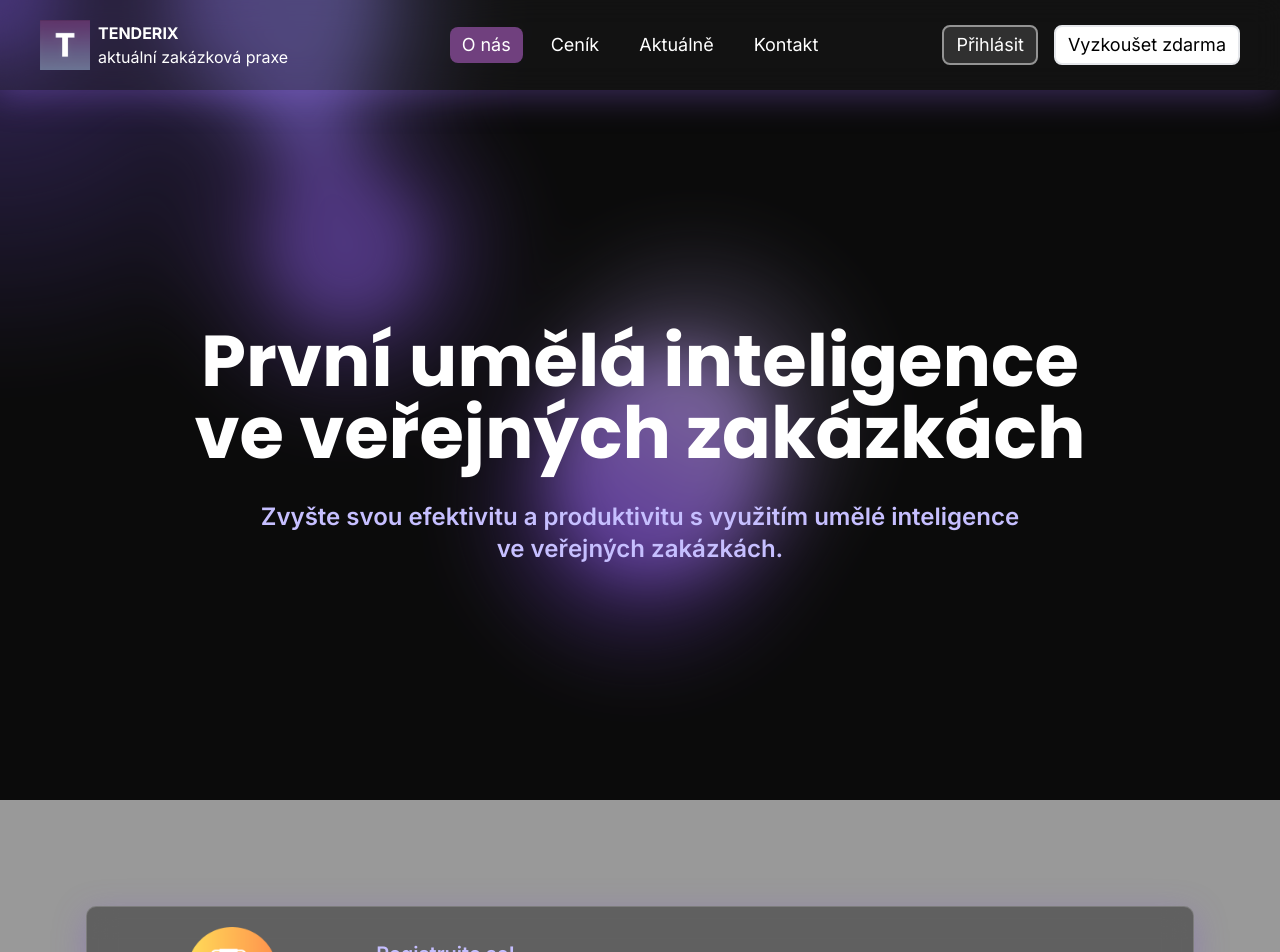
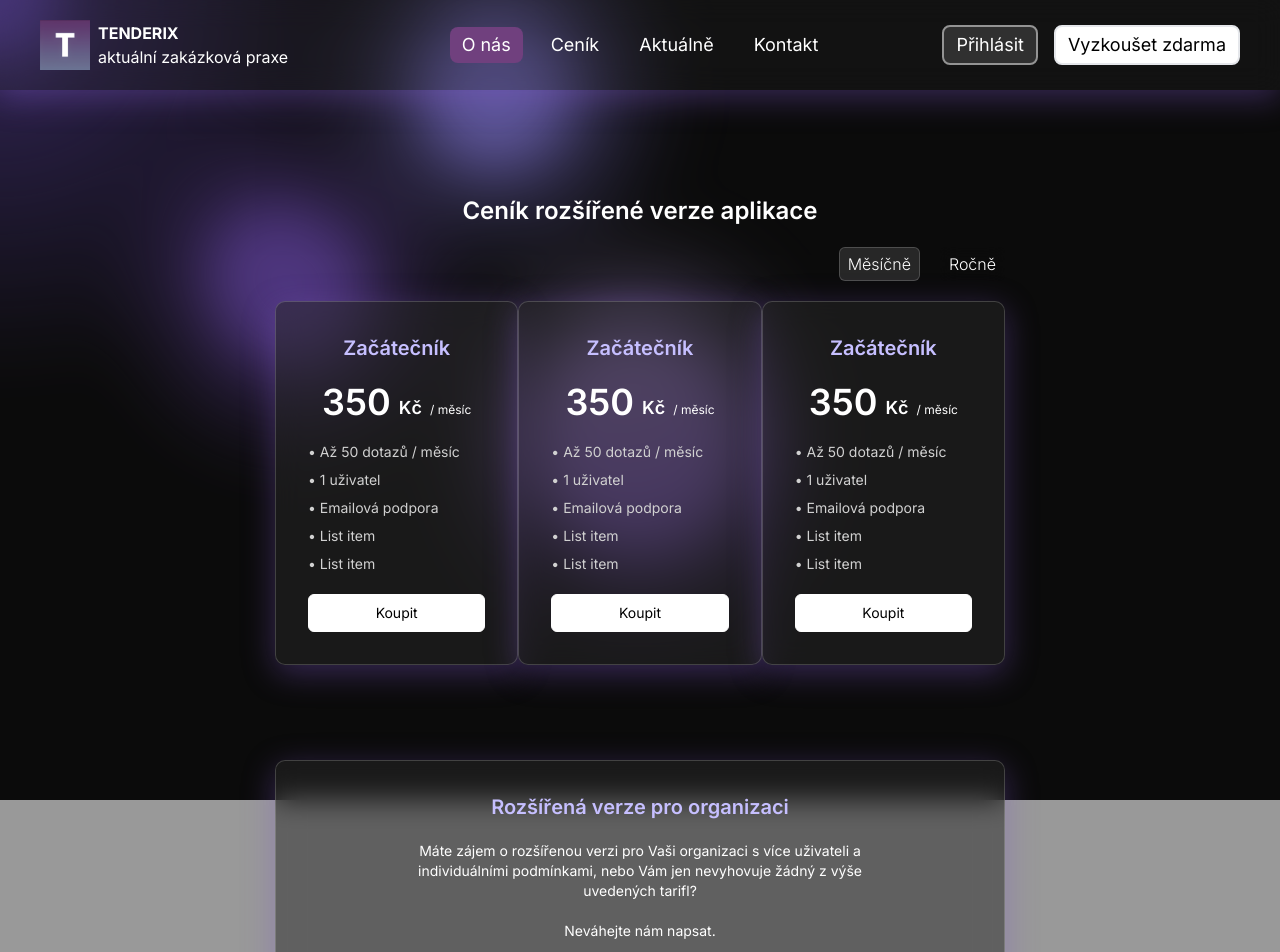
Before and after one commit to HakkuMarru/tenderix, a React (Vite) app: page / in a window 1280 px wide. Shown: the top 952 px of the page. Built offline with nearby package versions, Linux system fonts and the light colour scheme.

Commit message:
First commit before pushing to the new repo

```diff
--- a/index.html
+++ b/index.html
@@ -9,7 +9,6 @@
     <link href="https://fonts.googleapis.com/css2?family=Montserrat:ital,wght@0,100..900;1,100..900&display=swap" rel="stylesheet">
     <link href="https://fonts.googleapis.com/css2?family=Montserrat:ital,wght@0,100..900;1,100..900&family=Poppins:ital,wght@0,100;0,200;0,300;0,400;0,500;0,600;0,700;0,800;0,900;1,100;1,200;1,300;1,400;1,500;1,600;1,700;1,800;1,900&display=swap" rel="stylesheet">
     <meta name="viewport" content="width=device-width, initial-scale=1.0" />
-
     <title>Tenderix</title>
   </head>
   <body>
--- a/src/App.jsx
+++ b/src/App.jsx
@@ -1,6 +1,7 @@
 import { useState } from 'react';
 import './App.css';
 import Home from "./components/home/Home.jsx";
+import Pricing from "./components/pricing/Pricing.jsx";
 import Header from "./components/layout/Header.jsx";
 import Footer from "./components/layout/Footer.jsx";
 function App() {
@@ -8,7 +9,8 @@ function App() {
   return (
     <main>
       <Header></Header>
-      <Home></Home>
+      {/* <Home></Home> */}
+        <Pricing></Pricing>
       <Footer></Footer>
     </main>
   )
--- a/src/components/home/components/Hero.jsx
+++ b/src/components/home/components/Hero.jsx
@@ -5,10 +5,10 @@ export default function Hero() {
   return (
     <div className="relative h-screen flex items-center justify-center xl:pt-[90px] mx-14 xl:mx-0">
       <div className="flex items-center justify-center flex-col gap-4 lg:gap-8 z-10">
-        <h1 data-aos="fade-up" className="hidden-el font-poppins text-white font-bold leading-tight text-center text-[40px] md:text-5xl lg:text-7xl xl:text-7xl">
+        <h1 data-aos="fade-up" className="hidden-el font-poppins text-white font-bold leading-tight text-center text-[40px] md:text-5xl lg:text-6xl xl:text-6xl">
           První umělá inteligence <br /> ve veřejných zakázkách
         </h1>
-        <div data-aos="fade-up" className="text-[#C6BFFF] text-lg lg:text-2xl text-center font-semibold">
+        <div data-aos="fade-up" className="text-[#C6BFFF] text-lg lg:text-xl text-center font-semibold">
           Zvyšte svou efektivitu a produktivitu s využitím umělé inteligence{" "}
           <br /> ve veřejných zakázkách.
         </div>
--- /dev/null
+++ b/src/components/news/News.jsx
@@ -0,0 +1,27 @@
+import { useEffect, useState } from "react";
+import AOS from "aos";
+import "aos/dist/aos.css";
+
+import Background from "../background/Background";
+import NewsSection from "./components/NewsSection";
+import Article from "./components/Article";
+
+export default function Pricing() {
+  useEffect(() => {
+  }, []); // Empty dependency array ensures this runs only once on mount
+
+  useEffect(() => {
+    AOS.init({
+      duration: 800, // Animation duration in milliseconds
+      once: true, // Only animate once when in view
+      offset: 200, // Offset from the top of the viewport
+    });
+  }, []);
+
+  return (
+    <main className="bg-[rgba(0,0,0,0.4)] pb-20 md:pb-20 lg:pb-0">
+      <Background />
+      <NewsSection />
+    </main>
+  );
+}
--- /dev/null
+++ b/src/components/news/components/NewsSection.jsx
@@ -0,0 +1,21 @@
+import { useEffect, useState } from "react";
+import AOS from "aos";
+import "aos/dist/aos.css";
+
+export default function Pricing() {
+  useEffect(() => {
+  }, []); // Empty dependency array ensures this runs only once on mount
+
+  useEffect(() => {
+    AOS.init({
+      duration: 800, // Animation duration in milliseconds
+      once: true, // Only animate once when in view
+      offset: 200, // Offset from the top of the viewport
+    });
+  }, []);
+
+  return (
+    <div className="">
+    </div>
+  );
+}
--- /dev/null
+++ b/src/components/pricing/Pricing.jsx
@@ -0,0 +1,28 @@
+import { useEffect, useState } from "react";
+import AOS from "aos";
+import "aos/dist/aos.css";
+
+import Background from "../background/Background";
+import Price from "./components/Price";
+import ExtendedVersion from "./components/ExtendedVersion";
+
+export default function Pricing() {
+  useEffect(() => {
+  }, []); // Empty dependency array ensures this runs only once on mount
+
+  useEffect(() => {
+    AOS.init({
+      duration: 800, // Animation duration in milliseconds
+      once: true, // Only animate once when in view
+      offset: 200, // Offset from the top of the viewport
+    });
+  }, []);
+
+  return (
+    <main className="bg-[rgba(0,0,0,0.4)] pb-20 md:pb-20 lg:pb-0">
+      <Price />
+      <ExtendedVersion />
+      <Background />
+    </main>
+  );
+}
--- /dev/null
+++ b/src/components/pricing/components/ExtendedVersion.jsx
@@ -0,0 +1,32 @@
+import { useEffect, useState } from "react";
+import AOS from "aos";
+import "aos/dist/aos.css";
+
+export default function ExtendedVersion() {
+  useEffect(() => {}, []);
+
+  useEffect(() => {
+    AOS.init({
+      duration: 800, // Animation duration in milliseconds
+      once: true, // Only animate once when in view
+      offset: 200, // Offset from the top of the viewport
+    });
+  }, []);
+
+  return (
+    <div className="h-full px-[275px] pt-[0px] pb-[60px]">
+      <div className="glass-box p-8 flex flex-col gap-5">
+        <h3 className="text-[#C6BFFF] text-xl text-center font-semibold w-full">Rozšířená verze pro organizaci</h3>
+        <div className="text-white text-sm text-center px-[100px]">
+          Máte zájem o rozšířenou verzi pro Vaši organizaci s více uživateli a
+          individuálními podmínkami, nebo Vám jen nevyhovuje žádný z výše
+          uvedených tarifl? <br /><br />
+          Neváhejte nám napsat.
+        </div>
+        <button className="bg-white border border-1 border-white text-black text-sm rounded-md py-2 w-full hover:bg-transparent transition-all duration-200 hover:text-white">
+          Kontaktovat
+        </button>
+      </div>
+    </div>
+  );
+}
--- /dev/null
+++ b/src/components/pricing/components/Price.jsx
@@ -0,0 +1,99 @@
+import { useEffect, useState } from "react";
+import AOS from "aos";
+import "aos/dist/aos.css";
+
+export default function Price() {
+  useEffect(() => {}, []);
+
+  useEffect(() => {
+    AOS.init({
+      duration: 800, // Animation duration in milliseconds
+      once: true, // Only animate once when in view
+      offset: 200, // Offset from the top of the viewport
+    });
+  }, []);
+
+  return (
+    <div className="h-[95vh] flex gap-5 items-center justify-center flex-col px-[275px] pt-[100px]">
+      <h2 className="text-white text-2xl font-semibold">
+        Ceník rozšířené verze aplikace
+      </h2>
+      <div className="flex gap-5 self-end">
+        <div className="glass-box-subscription text-white font-light rounded-md px-2 py-1 cursor-pointer">
+          Měsíčně
+        </div>
+        <div className="glass-box-subscription-active text-white font-light  rounded-md px-2 py-1 cursor-pointer">
+          Ročně
+        </div>
+      </div>
+      <div className="flex items-center justify-between w-full">
+        <div className="glass-box flex flex-col items-start justify-center gap-5 p-8 w-[280px]">
+          <div className="text-[#C6BFFF] text-xl text-center font-semibold w-full">
+            Začátečník
+          </div>
+          <div className="flex items-end justify-center gap-2 w-full">
+            <div className="text-[#FFF] text-4xl font-semibold">350</div>
+            <div className="text-[#FFF] text-lg font-semibold">Kč</div>
+            <div className="text-[#FFF] text-xs pb-1">/ měsíc</div>
+          </div>
+          <ul className="flex flex-col gap-2">
+            <li className="text-[#d1d1d1] text-sm">
+              &bull; Až 50 dotazů / měsíc
+            </li>
+            <li className="text-[#d1d1d1] text-sm">&bull; 1 uživatel</li>
+            <li className="text-[#d1d1d1] text-sm">&bull; Emailová podpora</li>
+            <li className="text-[#d1d1d1] text-sm">&bull; List item</li>
+            <li className="text-[#d1d1d1] text-sm">&bull; List item</li>
+          </ul>
+          <button className="bg-white border border-1 border-white text-black text-sm rounded-md py-2 w-full hover:bg-transparent transition-all duration-200 hover:text-white">
+            Koupit
+          </button>
+        </div>
+        <div className="glass-box flex flex-col items-start justify-center gap-5 p-8 w-[280px]">
+          <div className="text-[#C6BFFF] text-xl text-center font-semibold w-full">
+            Začátečník
+          </div>
+          <div className="flex items-end justify-center gap-2 w-full">
+            <div className="text-[#FFF] text-4xl font-semibold">350</div>
+            <div className="text-[#FFF] text-lg font-semibold">Kč</div>
+            <div className="text-[#FFF] text-xs pb-1">/ měsíc</div>
+          </div>
+          <ul className="flex flex-col gap-2">
+            <li className="text-[#d1d1d1] text-sm">
+              &bull; Až 50 dotazů / měsíc
+            </li>
+            <li className="text-[#d1d1d1] text-sm">&bull; 1 uživatel</li>
+            <li className="text-[#d1d1d1] text-sm">&bull; Emailová podpora</li>
+            <li className="text-[#d1d1d1] text-sm">&bull; List item</li>
+            <li className="text-[#d1d1d1] text-sm">&bull; List item</li>
+          </ul>
+          <button className="bg-white border border-1 border-white text-black text-sm rounded-md py-2 w-full hover:bg-transparent transition-all duration-200 hover:text-white">
+            Koupit
+          </button>
+        </div>
+        <div className="glass-box flex flex-col items-start justify-center gap-5 p-8 w-[280px]">
+          <div className="text-[#C6BFFF] text-xl text-center font-semibold w-full">
+            Začátečník
+          </div>
+          <div className="flex items-end justify-center gap-2 w-full">
+            <div className="text-[#FFF] text-4xl font-semibold">350</div>
+            <div className="text-[#FFF] text-lg font-semibold">Kč</div>
+            <div className="text-[#FFF] text-xs pb-1">/ měsíc</div>
+          </div>
+          <ul className="flex flex-col gap-2">
+            <li className="text-[#d1d1d1] text-sm">
+              &bull; Až 50 dotazů / měsíc
+            </li>
+            <li className="text-[#d1d1d1] text-sm">&bull; 1 uživatel</li>
+            <li className="text-[#d1d1d1] text-sm">&bull; Emailová podpora</li>
+            <li className="text-[#d1d1d1] text-sm">&bull; List item</li>
+            <li className="text-[#d1d1d1] text-sm">&bull; List item</li>
+          </ul>
+          <button className="bg-white border border-1 border-white text-black text-sm rounded-md py-2 w-full hover:bg-transparent transition-all duration-200 hover:text-white">
+            Koupit
+          </button>
+        </div>
+      </div>
+    </div>
+  );
+}
--- a/src/index.css
+++ b/src/index.css
@@ -321,6 +321,23 @@
   border: 1px solid rgba(255, 255, 255, 0.18);
 }
 
+.glass-box-subscription {
+  background: rgb(68, 68, 68, 0.5);
+  /* box-shadow: 0 8px 32px 0 rgba(31, 38, 135, 0.37); */
+  backdrop-filter: blur(9.5px);
+  -webkit-backdrop-filter: blur(9.5px);
+  border: 1px solid rgba(255, 255, 255, 0.18);
+
+}
+
+.glass-box-subscription-active {
+  background: transparent;
+  backdrop-filter: blur(9.5px);
+  -webkit-backdrop-filter: blur(9.5px);
+  border: 1px solid transparent;
+}
+
+
 
 .title {
 
```
Also changed, not shown: src/components/home/components/Steps.jsx (+3 -5 lines), src/components/news/components/Article.jsx (added).
